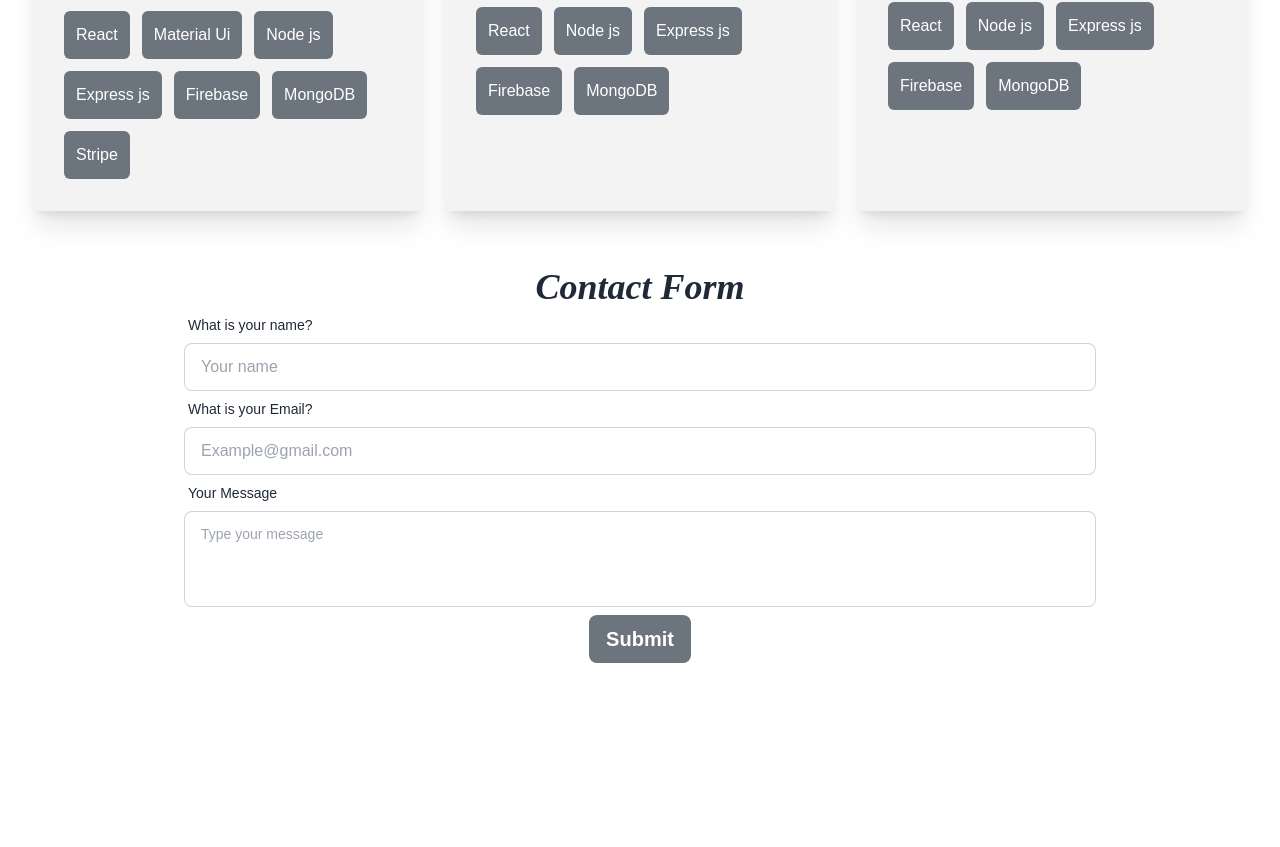
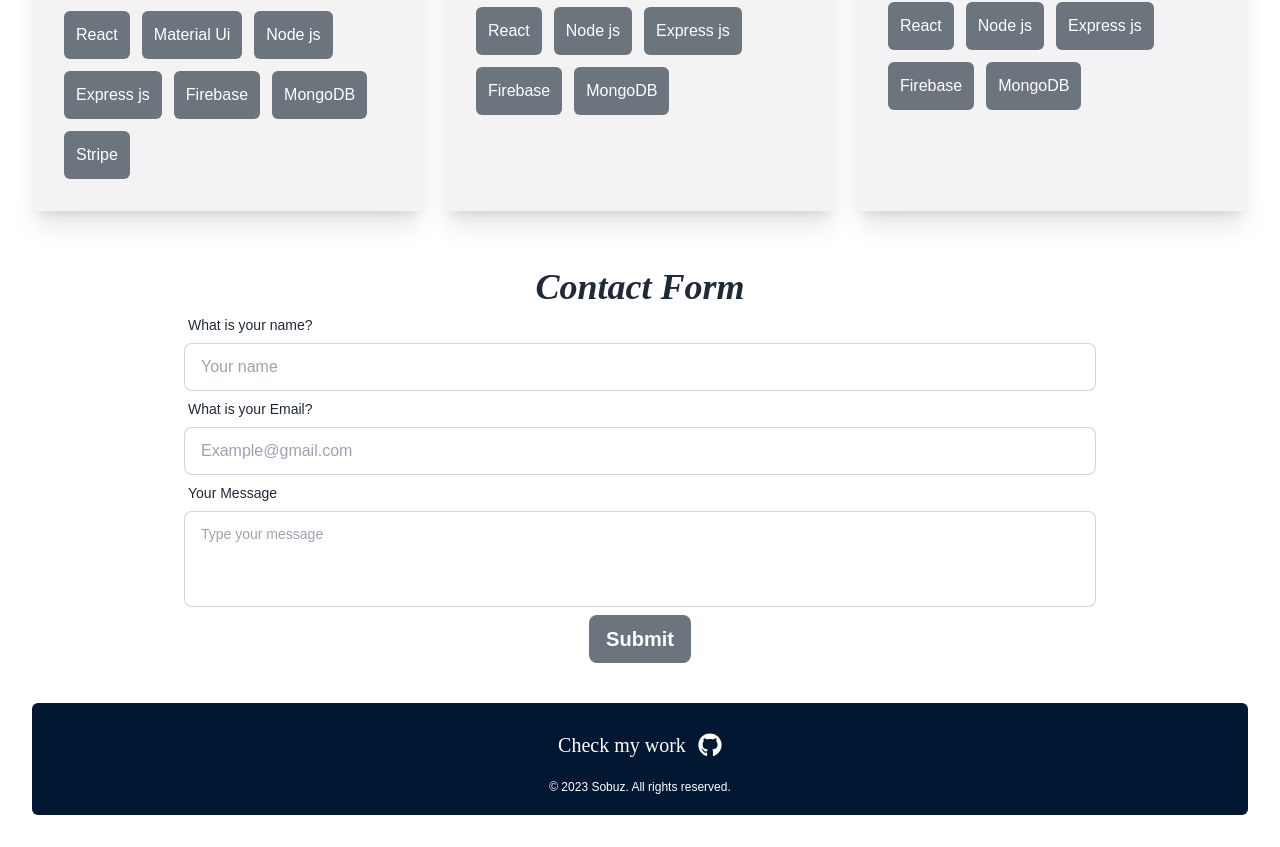
Before and after one commit to Sobuz-Mia/My-Portfolio-Website, a React (Vite) app: page / in a window 1280 px wide. Shown: the part 2013-2860 px from the top of the page. Before the commit the page ends 2708 px from the top, so only its background shows below. Built offline with nearby package versions, Linux system fonts and the light colour scheme.

Commit message:
footer added

```diff
--- a/src/App.jsx
+++ b/src/App.jsx
@@ -1,5 +1,6 @@
 import "./App.css";
 import ContactForm from "./components/ContactForm";
+import Footer from "./components/Footer";
 import Navbar from "./components/Navbar";
 import Profile from "./components/Profile";
 import Projects from "./components/Projects";
@@ -13,6 +14,7 @@ function App() {
       <Skills/>
       <Projects/>
       <ContactForm/>
+      <Footer/>
     </div>
   );
 }
--- /dev/null
+++ b/src/components/Footer.jsx
@@ -0,0 +1,12 @@
+import { FaGithub } from "react-icons/fa";
+
+const Footer = () => {
+  return (
+    <div className="mt-10 bg-[#021732] p-5 text-white rounded-md">
+      <a href="https://github.com/Sobuz-Mia" className="flex justify-center gap-3 text-xl items-center p-2 header-font mb-3">Check my work <span className="text-2xl"><FaGithub/></span> </a>
+      <p className="text-xs">&copy; 2023 Sobuz. All rights reserved.</p>
+    </div>
+  );
+};
+
+export default Footer;
```
